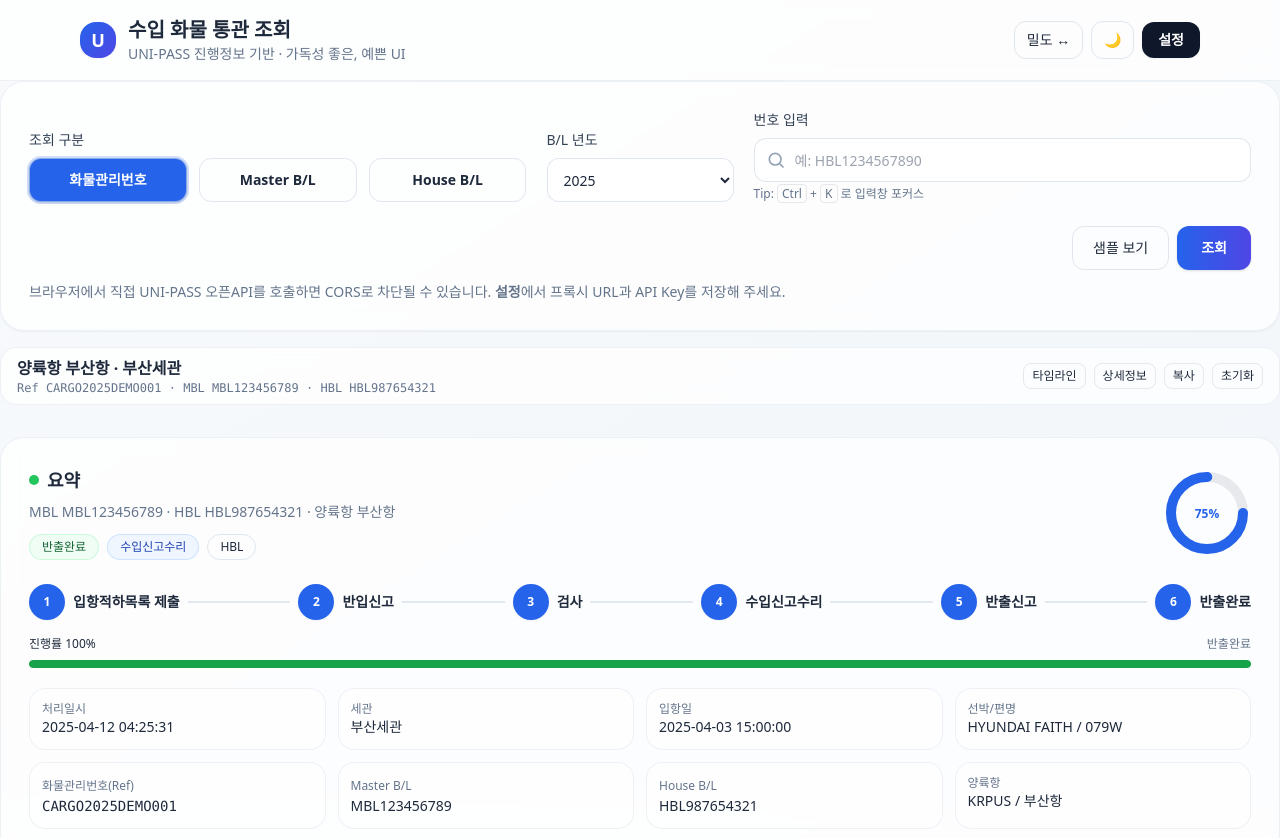
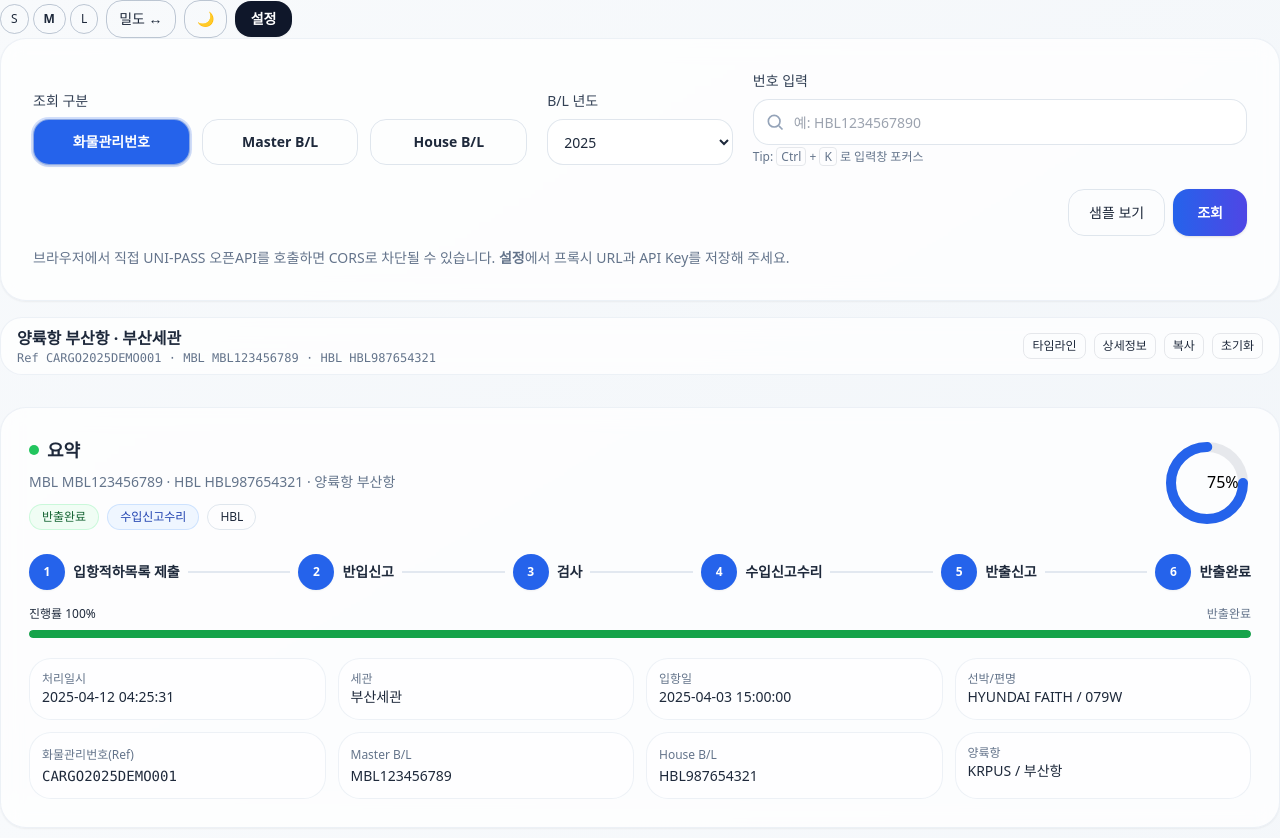
Before and after one commit to KBRIDGE05/KB-IMPORT, a plain HTML site: page index.html in a window 1280 px wide. Shown: the top 838 px of the page. Drawn offline with nearby package versions, Linux system fonts and the light colour scheme; a web font is replaced by a local one.

Commit message:
Update index.html

```diff
--- a/index.html
+++ b/index.html
@@ -9,115 +9,122 @@
   <link rel="preconnect" href="https://fonts.gstatic.com" crossorigin>
   <link href="https://fonts.googleapis.com/css2?family=Pretendard:wght@400;500;600;700&display=swap" rel="stylesheet">
 <style>
-    :root { --ring-bg:#e5e7eb; }
-    html { font-family: 'Pretendard', system-ui, -apple-system, Segoe UI, Roboto, Noto Sans KR, Helvetica, Arial, 'Apple Color Emoji', 'Segoe UI Emoji', 'Segoe UI Symbol', sans-serif; }
-    .glass { backdrop-filter: blur(8px); background: rgba(255,255,255,.75); }
+  /* =============== 디자인 토큰 & 스케일 =============== */
+  :root {
+    --ui-font: 16px;           /* 기본 폰트 크기 */
+    --ui-radius: 16px;         /* 카드/버튼 라운드 */
+    --ui-border: 1px;          /* 테두리 두께 */
+    --ui-line: 1.6;            /* 라인 높이 */
+    --rail-w: 3px;             /* 타임라인 레일 두께 */
+    --dot: 12px;               /* 타임라인 점 크기 */
+  }
+  html.ui-s { --ui-font: 15px; --ui-radius: 14px; }
+  html.ui-m { --ui-font: 16px; --ui-radius: 16px; }
+  html.ui-l { --ui-font: 18px; --ui-radius: 18px; }
+
+  html { font-size: var(--ui-font); }
+  body { line-height: var(--ui-line); }
+
+  /* Tailwind 기본 rounded-* / border 보강(스케일 적용) */
+  .rounded-xl { border-radius: var(--ui-radius) !important; }
+  .rounded-2xl { border-radius: calc(var(--ui-radius) + 6px) !important; }
+  .rounded-3xl { border-radius: calc(var(--ui-radius) + 10px) !important; }
+  .border { border-width: var(--ui-border) !important; }
+
+  /* 글꼴/카드 */
+  html { font-family: system-ui, -apple-system, Segoe UI, Roboto, Noto Sans KR, Helvetica, Arial, Apple SD Gothic Neo, 'Malgun Gothic', sans-serif; }
+  .glass { backdrop-filter: blur(10px); background: rgba(255,255,255,.75); }
   .dark .glass { background: rgba(17,24,39,.6); }
   .mono { font-family: ui-monospace, SFMono-Regular, Menlo, Monaco, Consolas, "Liberation Mono", "Courier New", monospace; }
-    .line-clamp-1{ display:-webkit-box; -webkit-line-clamp:1; -webkit-box-orient:vertical; overflow:hidden; }
-    .line-clamp-2{ display:-webkit-box; -webkit-line-clamp:2; -webkit-box-orient:vertical; overflow:hidden; }
-    .dense .compact-py { padding-top:.35rem !important; padding-bottom:.35rem !important; }
-    /* Progress Ring */
+
+  /* 진행 링 */
   .progress-ring circle{ fill:none; stroke-width:10; }
-    .progress-ring .bg{ stroke: var(--ring-bg); opacity:.9; }
+  .progress-ring .bg{ stroke:#e5e7eb; opacity:.95; }
   .progress-ring .fg{ stroke: currentColor; transition: stroke-dashoffset .5s cubic-bezier(.4,0,.2,1); }
-    .progress-ring text{ font-size:12px; font-weight:700; fill: currentColor; text-anchor: middle; }
-    .kbd{ border:1px solid rgba(100,116,139,.35); border-bottom-width:2px; padding:.1rem .35rem; border-radius:.375rem; background:rgba(248,250,252,.8); }
-    /* Timeline */
-    .tl-rail:before{content:"";position:absolute;left:20px;top:0;bottom:0;width:2px;background:linear-gradient(to bottom, rgba(99,102,241,.25), rgba(99,102,241,0));}
-    .tl-item-dot{box-shadow:0 0 0 6px rgba(37,99,235,.10)}
-    .tl-date{box-shadow:0 1px 0 0 rgba(148,163,184,.25) inset}
-    .chip{border:1px solid rgba(100,116,139,.35); border-radius:999px; padding:.25rem .6rem;}
-    .chip-active{background:linear-gradient(to right, #2563eb, #6366f1); color:#fff; border-color:transparent;}
-    /* Drawer */
-    dialog.drawer{ border:none; padding:0; background:transparent; }
-    .drawer-backdrop{ position:fixed; inset:0; background:rgba(0,0,0,.35); }
-    .drawer-panel{ position:fixed; top:0; right:0; height:100%; width:min(520px,95vw); background:rgba(255,255,255,.98); color:#0f172a; box-shadow: -8px 0 30px rgba(2,6,23,.25); }
-    .dark .drawer-panel{ background:rgba(2,6,23,.98); color:#e2e8f0; }
+
+  /* 타임라인(가독성 업) */
+  .tl-rail:before{ content:""; position:absolute; left:22px; top:0; bottom:0; width:var(--rail-w);
+    background:linear-gradient(to bottom, rgba(99,102,241,.30), rgba(99,102,241,0)); }
+  .tl-item-dot{ width:var(--dot); height:var(--dot); box-shadow:0 0 0 6px rgba(37,99,235,.08) }
+  .tl-item-title{ letter-spacing:.1px }
+  .tl-item-meta{ opacity:.9 }
+
+  /* 칩/세그먼트 버튼 */
+  .chip{ border:1px solid rgba(100,116,139,.35); border-radius:999px; padding:.35rem .7rem; }
+  .chip-active{ background:linear-gradient(to right, #2563eb, #6366f1); color:#fff; border-color:transparent; }
+
+  /* 폼 포커스(가시성) */
+  .field { height: 2.9rem; }
+  .field:focus { outline: none; box-shadow: 0 0 0 3px rgba(37,99,235,.25); border-color:#3b82f6 !important; }
+
+  /* 헤더 바 색상 대비 개선 */
+  .hdr-btn { border:1px solid rgba(148,163,184,.6); }
+  .hdr-btn:hover { background: rgba(148,163,184,.12); }
 </style>
 </head>
 <body class="h-full bg-gradient-to-br from-slate-50 to-slate-100 dark:from-slate-900 dark:to-slate-950 text-slate-800 dark:text-slate-100">
   <div class="min-h-screen">
     <!-- Header -->
-    <header class="sticky top-0 z-40 glass border-b border-slate-200/60 dark:border-slate-800/80">
-      <div class="mx-auto max-w-6xl px-4 py-4 flex items-center justify-between gap-3">
-        <div class="flex items-center gap-3">
-          <div class="h-9 w-9 rounded-2xl bg-gradient-to-br from-blue-600 to-indigo-600 text-white flex items-center justify-center text-[18px] font-extrabold shadow-sm">U</div>
-          <div>
-            <h1 class="text-lg sm:text-xl font-semibold leading-tight">수입 화물 통관 조회</h1>
-            <p class="text-xs sm:text-sm text-slate-500 dark:text-slate-400">UNI-PASS 진행정보 기반 · 가독성 좋은, 예쁜 UI</p>
+<div class="flex items-center gap-2">
+  <!-- UI Size -->
+  <div id="uiSize" class="hidden md:flex items-center gap-1 text-xs" title="UI 크기">
+    <button data-size="ui-s" class="hdr-btn rounded-xl px-2.5 py-1.5">S</button>
+    <button data-size="ui-m" class="hdr-btn rounded-xl px-2.5 py-1.5 font-semibold">M</button>
+    <button data-size="ui-l" class="hdr-btn rounded-xl px-2.5 py-1.5">L</button>
   </div>
-        </div>
-        <div class="flex items-center gap-2">
-          <button id="densityBtn" class="rounded-xl border border-slate-300/60 dark:border-slate-700 px-3 py-2 text-xs sm:text-sm hover:bg-slate-100 dark:hover:bg-slate-800" title="밀집/넓게 보기 전환"><span class="hidden sm:inline">밀도</span> ↔</button>
-          <button id="darkToggle" class="rounded-xl border border-slate-300/60 dark:border-slate-700 px-3 py-2 text-xs sm:text-sm hover:bg-slate-100 dark:hover:bg-slate-800" aria-label="다크 모드 토글" title="다크 모드">🌙</button>
-          <button id="settingsBtn" class="rounded-xl bg-slate-900 text-white dark:bg-white dark:text-slate-900 px-4 py-2 text-xs sm:text-sm font-semibold shadow-sm hover:opacity-90">설정</button>
-        </div>
+
+  <button id="densityBtn" class="hdr-btn rounded-xl px-3 py-2 text-xs sm:text-sm" title="밀집/넓게 보기 전환">
+    <span class="hidden sm:inline">밀도</span> ↔
+  </button>
+  <button id="darkToggle" class="hdr-btn rounded-xl px-3 py-2 text-xs sm:text-sm" aria-label="다크 모드" title="다크 모드">🌙</button>
+  <button id="settingsBtn" class="rounded-xl bg-slate-900 text-white dark:bg-white dark:text-slate-900 px-4 py-2 text-xs sm:text-sm font-semibold shadow-sm hover:opacity-90">
+    설정
+  </button>
 </div>
     </header>
 
 <!-- Search Card (UPDATED for alignment & visibility) -->
-<section class="glass rounded-3xl border border-slate-200/60 dark:border-slate-800/80 p-5 sm:p-7 shadow-sm">
+<!-- Search Card (VISIBILITY TUNED) -->
+<section class="glass rounded-3xl border border-slate-200/60 dark:border-slate-800/80 p-6 sm:p-8 shadow-sm">
   <div class="grid grid-cols-1 md:grid-cols-12 gap-4 md:gap-5 items-end">
     <!-- 조회 구분 -->
     <div class="md:col-span-5">
-      <label class="block text-[13px] sm:text-sm font-medium mb-2 text-slate-700 dark:text-slate-300">조회 구분</label>
+      <label class="block text-sm font-medium mb-2 text-slate-700 dark:text-slate-300">조회 구분</label>
       <div id="typeGroup" role="radiogroup" class="grid grid-cols-3 gap-2 sm:gap-3">
-        <button data-type="ref"
-          class="type-btn h-11 rounded-xl border border-slate-300/60 dark:border-slate-700 px-3 text-sm font-semibold focus:outline-none focus-visible:ring-2 focus-visible:ring-blue-500/60 transition">
-          화물관리번호
-        </button>
-        <button data-type="mbl"
-          class="type-btn h-11 rounded-xl border border-slate-300/60 dark:border-slate-700 px-3 text-sm font-semibold focus:outline-none focus-visible:ring-2 focus-visible:ring-blue-500/60 transition">
-          Master B/L
-        </button>
-        <button data-type="hbl"
-          class="type-btn h-11 rounded-xl border border-slate-300/60 dark:border-slate-700 px-3 text-sm font-semibold focus:outline-none focus-visible:ring-2 focus-visible:ring-blue-500/60 transition">
-          House B/L
-        </button>
+        <button data-type="ref" class="type-btn field rounded-xl border border-slate-300/60 dark:border-slate-700 px-3 text-sm font-semibold transition">화물관리번호</button>
+        <button data-type="mbl" class="type-btn field rounded-xl border border-slate-300/60 dark:border-slate-700 px-3 text-sm font-semibold transition">Master B/L</button>
+        <button data-type="hbl" class="type-btn field rounded-xl border border-slate-300/60 dark:border-slate-700 px-3 text-sm font-semibold transition">House B/L</button>
       </div>
     </div>
-
-    <!-- B/L 년도 -->
+    <!-- 년도 -->
     <div class="md:col-span-2">
-      <label for="year" class="block text-[13px] sm:text-sm font-medium mb-2 text-slate-700 dark:text-slate-300">B/L 년도</label>
-      <select id="year"
-        class="h-11 w-full rounded-xl border border-slate-300/60 dark:border-slate-700 bg-white dark:bg-slate-900 px-3 text-sm focus:outline-none focus-visible:ring-2 focus-visible:ring-blue-500/60"></select>
+      <label for="year" class="block text-sm font-medium mb-2 text-slate-700 dark:text-slate-300">B/L 년도</label>
+      <select id="year" class="field w-full rounded-xl border border-slate-300/60 dark:border-slate-700 bg-white dark:bg-slate-900 px-3 text-sm"></select>
     </div>
-
-    <!-- 번호 입력 -->
+    <!-- 번호 -->
     <div class="md:col-span-5">
-      <label for="query" class="block text-[13px] sm:text-sm font-medium mb-2 text-slate-700 dark:text-slate-300">번호 입력</label>
+      <label for="query" class="block text-sm font-medium mb-2 text-slate-700 dark:text-slate-300">번호 입력</label>
       <div class="relative">
-        <!-- 아이콘 -->
         <svg class="pointer-events-none absolute left-3 top-1/2 -translate-y-1/2 h-5 w-5 text-slate-400"
              viewBox="0 0 24 24" fill="none" stroke="currentColor" stroke-width="2" aria-hidden="true">
           <circle cx="11" cy="11" r="7"></circle><line x1="21" y1="21" x2="16.65" y2="16.65"></line>
         </svg>
         <input id="query" type="text" inputmode="latin" placeholder="예: HBL1234567890"
-          class="h-11 w-full rounded-xl border border-slate-300/60 dark:border-slate-700 bg-white dark:bg-slate-900 pl-10 pr-3 text-sm focus:outline-none focus-visible:ring-2 focus-visible:ring-blue-500/60"
-          aria-describedby="queryHint">
+               class="field w-full rounded-xl border border-slate-300/60 dark:border-slate-700 bg-white dark:bg-slate-900 pl-10 pr-3 text-sm">
       </div>
-      <p id="queryHint" class="mt-1 text-xs text-slate-500 dark:text-slate-400">
-        Tip: <span class="border rounded px-1">Ctrl</span> + <span class="border rounded px-1">K</span> 로 입력창 포커스
-      </p>
+      <p class="mt-1 text-xs text-slate-500 dark:text-slate-400">Tip: <span class="border rounded px-1">Ctrl</span> + <span class="border rounded px-1">K</span> 로 입력창 포커스</p>
     </div>
-
-    <!-- 액션 버튼 -->
+    <!-- 버튼 -->
     <div class="md:col-span-12 flex justify-end gap-2 pt-1">
-      <button id="demoBtn" class="h-11 rounded-xl border border-slate-300/60 dark:border-slate-700 px-5 text-sm hover:bg-slate-100 dark:hover:bg-slate-800">
-        샘플 보기
-      </button>
-      <button id="searchBtn" class="h-11 rounded-xl bg-gradient-to-r from-blue-600 to-indigo-600 text-white px-6 text-sm font-semibold shadow hover:opacity-95">
-        조회
-      </button>
+      <button id="demoBtn" class="field rounded-xl border border-slate-300/60 dark:border-slate-700 px-5 text-sm hover:bg-slate-100 dark:hover:bg-slate-800">샘플 보기</button>
+      <button id="searchBtn" class="field rounded-xl bg-gradient-to-r from-blue-600 to-indigo-600 text-white px-6 text-sm font-semibold shadow hover:opacity-95">조회</button>
     </div>
   </div>
-
   <p class="mt-3 text-xs sm:text-sm text-slate-500 dark:text-slate-400">
     브라우저에서 직접 UNI-PASS 오픈API를 호출하면 CORS로 차단될 수 있습니다. <span class="font-semibold">설정</span>에서 프록시 URL과 API Key를 저장해 주세요.
   </p>
 </section>
+
 
 
       <!-- Sticky sub header for results navigation -->
```
Lines whose indentation alone changed are shown as unchanged.
